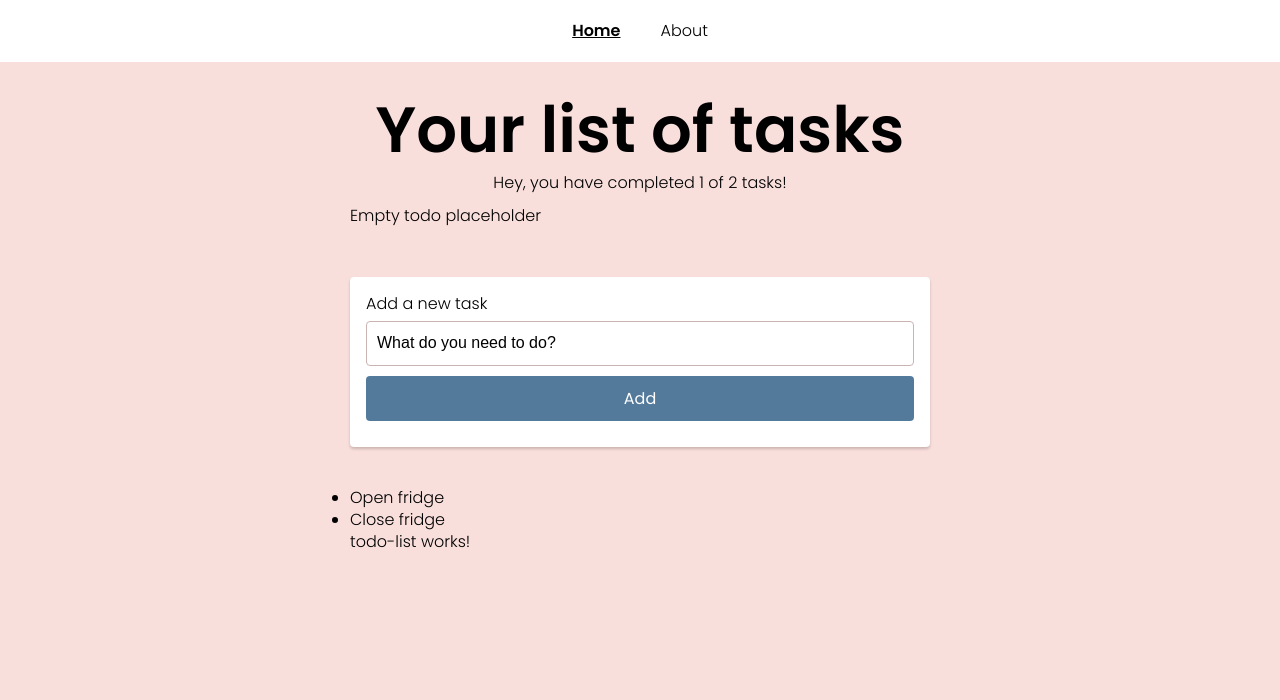
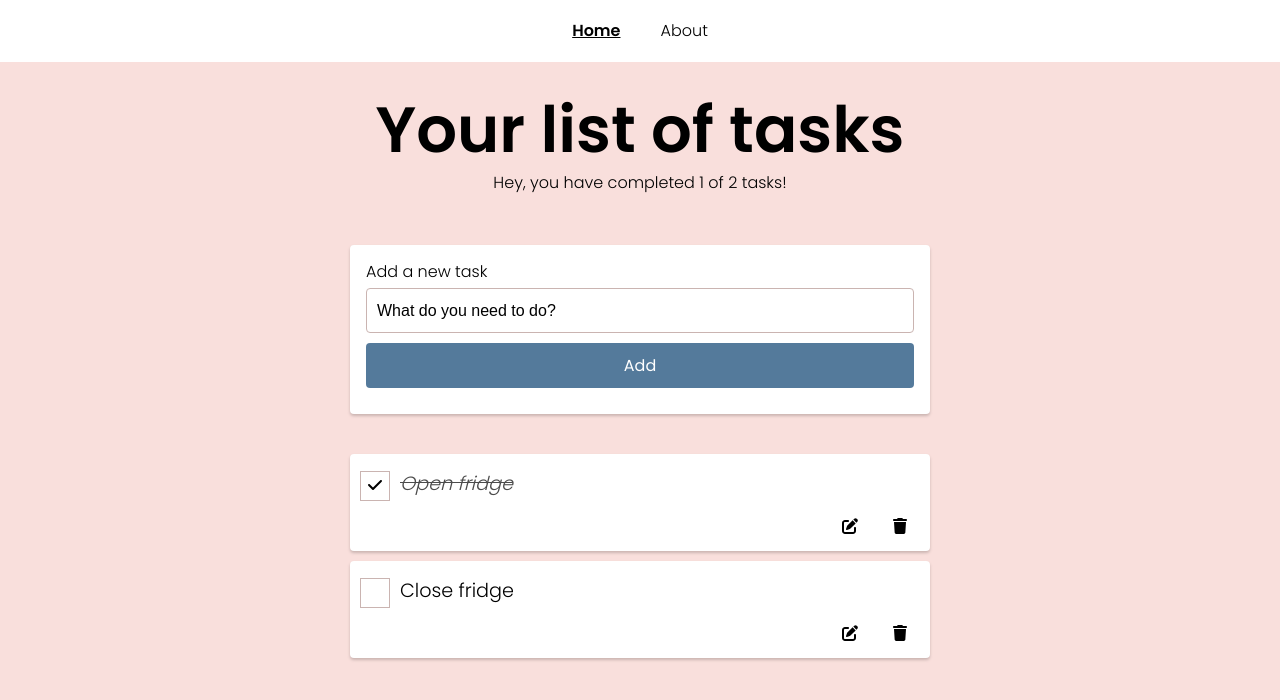
Before and after one commit to zarasyversen/angular-todo, an Angular app: page /todos in a window 1280 px wide. Shown: the top 700 px of the page. Built offline with nearby package versions, Linux system fonts and the light colour scheme.

Commit message:
Add todos list markup and icons pkg

```diff
--- a/package.json
+++ b/package.json
@@ -18,6 +18,9 @@
     "@angular/platform-browser": "^16.1.0",
     "@angular/platform-browser-dynamic": "^16.1.0",
     "@angular/router": "^16.1.0",
+    "@fortawesome/angular-fontawesome": "^0.13.0",
+    "@fortawesome/fontawesome-svg-core": "^6.4.0",
+    "@fortawesome/free-solid-svg-icons": "^6.4.0",
     "rxjs": "~7.8.0",
     "tslib": "^2.3.0",
     "zone.js": "~0.13.0"
--- a/src/app/app.module.ts
+++ b/src/app/app.module.ts
@@ -12,6 +12,7 @@ import { NavbarComponent } from './layout/navbar/navbar.component';
 import { TodoNewComponent } from './todos/todo-new/todo-new.component';
 import { TodoListComponent } from './todos/todo-list/todo-list.component';
 import { FormsModule } from '@angular/forms';
+import { FontAwesomeModule } from '@fortawesome/angular-fontawesome';
 
 @NgModule({
   declarations: [
@@ -28,7 +29,8 @@ import { FormsModule } from '@angular/forms';
   imports: [
     BrowserModule,
     AppRoutingModule,
-    FormsModule
+    FormsModule,
+    FontAwesomeModule
   ],
   providers: [],
   bootstrap: [AppComponent]
--- a/src/app/todos/todo-container/todo-container.component.html
+++ b/src/app/todos/todo-container/todo-container.component.html
@@ -3,14 +3,8 @@
       <div class="inner-top">
         <app-header></app-header>
         <app-todo-counter [todoItems]="todos"></app-todo-counter>
-        <p>Empty todo placeholder</p>
       </div>
       <app-todo-new (onTodoAdded)="addNewTodo($event)"></app-todo-new>
-      <ul>
-        <li *ngFor="let todo of todos">
-          {{ todo.title }}
-        </li>
-      </ul>
-      <app-todo-list></app-todo-list>
+      <app-todo-list [todos]="todos"></app-todo-list>
     </div>
 </div>
--- a/src/app/todos/todo-list/todo-list.component.css
+++ b/src/app/todos/todo-list/todo-list.component.css
@@ -0,0 +1,73 @@
+.item {
+    list-style-type: none;
+    padding: 17px 10px 0;
+    background-color: var(--white);
+    border-radius: var(--border-radius);
+    margin-bottom: 10px;
+    box-shadow: var(--box-shadow);
+  }
+
+  .is-complete {
+    font-style: italic;
+    opacity: 0.7;
+    text-decoration: line-through;
+  }
+
+  .item__inner {
+    display: flex;
+    flex-wrap: wrap;
+    color: var(--black);
+  }
+
+  .checkbox {
+    border: 0;
+    clip: rect(0 0 0 0);
+    height: 1px;
+    margin: -1px;
+    overflow: hidden;
+    padding: 0;
+    position: absolute;
+    width: 1px;
+  }
+
+  .checkboxLabel {
+    width: 30px;
+    height: 30px;
+    margin-right: 10px;
+    border: var(--border);
+    display: flex;
+    justify-content: center;
+    align-items: center;
+    cursor: pointer;
+  }
+
+  .details {
+    flex-basis: 80%;
+    font-size: 1.2rem;
+  }
+
+  .actions {
+    flex-basis: 100%;
+    text-align: right;
+  }
+
+  .actions__button {
+    background: transparent;
+    border-radius: 50%;
+    height: 50px;
+    width: 50px;
+    color: black;
+  }
+
+  .actions__button:hover,
+  .actions__button:focus {
+    background: transparent;
+  }
+
+  .actions__button :global(svg) {
+    stroke: var(--blue);
+  }
+
+  .input-edit {
+    margin-bottom: 20px;
+  }
--- a/src/app/todos/todo-list/todo-list.component.html
+++ b/src/app/todos/todo-list/todo-list.component.html
@@ -1 +1,42 @@
-<p>todo-list works!</p>
+<ul>
+  <li *ngFor="let todo of todos" class="item">
+    <div class="item__inner">
+      <label class="checkboxLabel">
+        <span class="sr-only">Task completed</span>
+        <input
+          type="checkbox"
+          class="checkbox"
+          [(ngModel)]="todo.completed"
+        />
+        <ng-template [ngIf]="todo.completed">
+          <fa-icon [icon]="faCheck"> </fa-icon>
+        </ng-template>
+      </label>
+      <div class="details" [class.is-complete]="todo.completed">
+        <p>{{ todo.title }}</p>
+        <small>
+          <span *ngIf="">Updated</span>
+          <span *ngElse>Created</span>
+          {{ todo.time }}
+          {{ todo.day }}
+        </small>
+      </div>
+      <div class="actions">
+        <button
+          type="button"
+          class="button actions__button"
+          aria-label="Edit this todo"
+        >
+          <fa-icon [icon]=faEdit> </fa-icon>
+        </button>
+        <button
+          type="button"
+          class="button actions__button"
+          aria-label="Delete this todo"
+        >
+          <fa-icon [icon]=faTrash> </fa-icon>
+        </button>
+      </div>
+    </div>
+  </li>
+</ul>
--- a/src/app/todos/todo-list/todo-list.component.ts
+++ b/src/app/todos/todo-list/todo-list.component.ts
@@ -1,4 +1,6 @@
-import { Component } from '@angular/core';
+import { Component, Input } from '@angular/core';
+import { TodoItem } from 'src/app/types/TodoItem';
+import { faEdit, faTrash, faCheck } from '@fortawesome/free-solid-svg-icons';
 
 @Component({
   selector: 'app-todo-list',
@@ -7,4 +9,9 @@ import { Component } from '@angular/core';
 })
 export class TodoListComponent {
 
+  @Input() todos: TodoItem[] = [];
+  faEdit = faEdit;
+  faTrash = faTrash;
+  faCheck = faCheck;
+
 }
```
Also changed, not shown: 1 other file (tests, documents, lock files or other folders).
